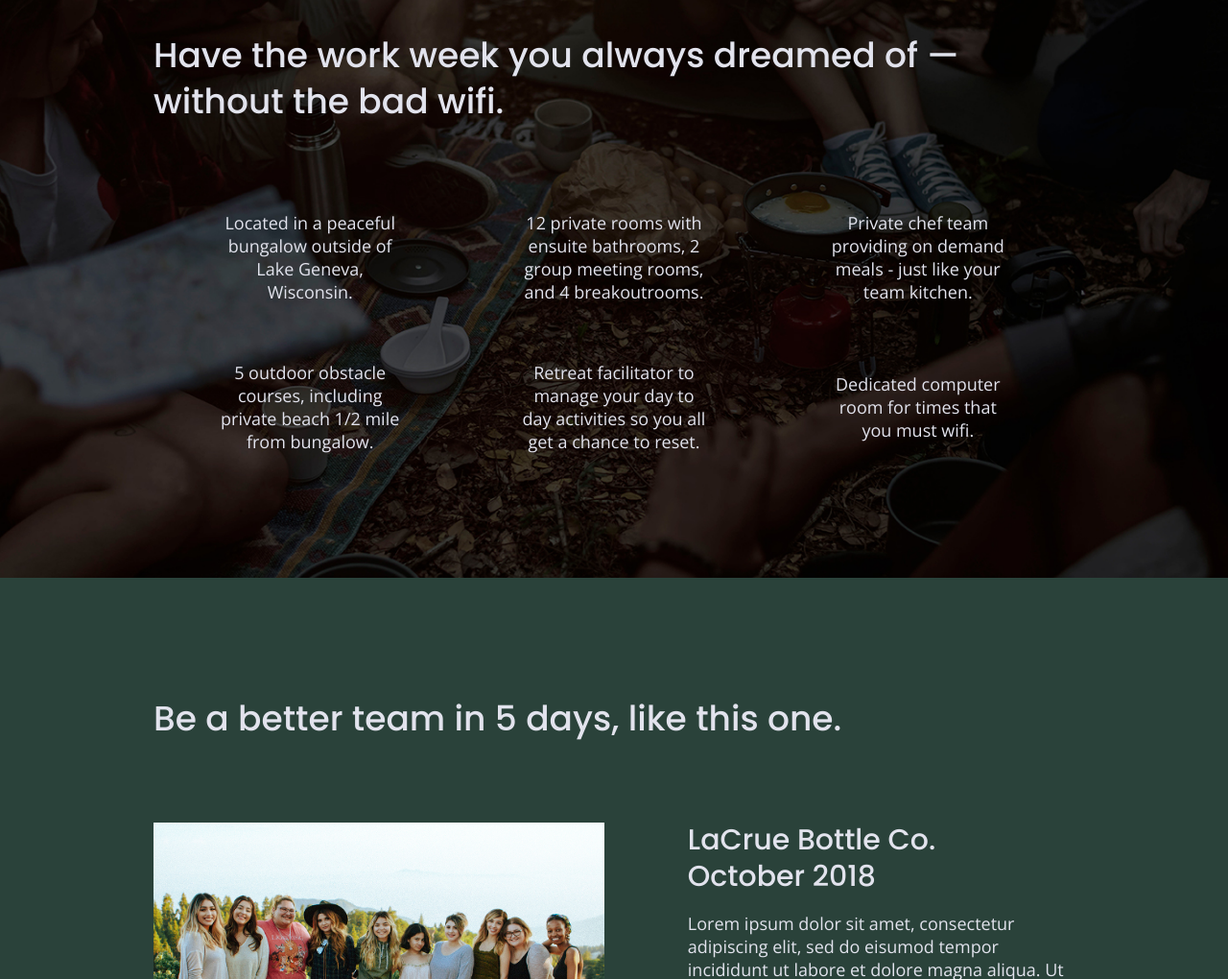
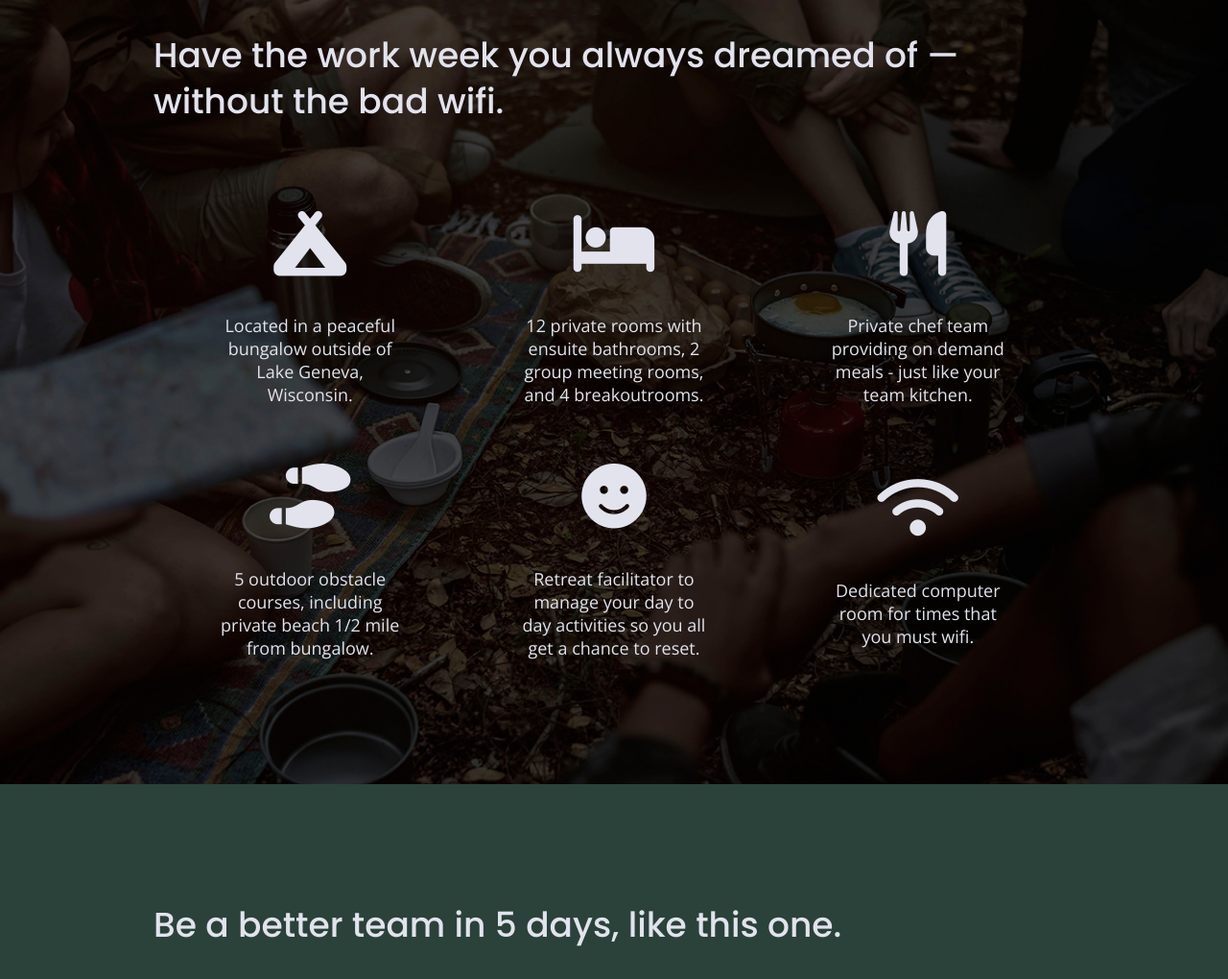
Before and after one commit to emilyann1/unplugged-retreat, a website built with Parcel: page index.html in a window 1280 px wide. Shown: the part 998-2018 px from the top of the page at 96% size. Built offline with nearby package versions, Linux system fonts and the light colour scheme.

Commit message:
added icons to html

```diff
--- a/css/main.css
+++ b/css/main.css
@@ -382,6 +382,11 @@ input[type=button] {
 .features p {
   text-align: center;
   margin: 0;
+}
+
+.features i {
+  font-size: 3.75em;
+  margin-bottom: 40px;
 }
 
 /* Reviews */
--- a/index.html
+++ b/index.html
@@ -18,6 +18,7 @@
 
   <link rel="stylesheet" href="css/normalize.css">
   <link rel="stylesheet" href="css/main.css">
+  <script src="https://kit.fontawesome.com/74667daea5.js" crossorigin="anonymous"></script>
 
   <meta name="theme-color" content="#fafafa">
 
@@ -75,41 +76,53 @@
         <h2>Have the work week you always dreamed of — without the bad wifi.</h2>
         <div class="features-items">
             <article>
-              <p class="fontawesome-icon"></p>
+              <p class="fontawesome-icon">
+                <i class="fas fa-campground"></i>
+              </p>
               <p class="features-item-description">Located in a peaceful bungalow
                 outside of Lake Geneva, Wisconsin.</p>
             </article>
 
             <article>
-              <p class="fontawesome-icon"></p>
+              <p class="fontawesome-icon">
+                <i class="fas fa-bed"></i>
+              </p>
               <p class="features-item-description">12 private rooms with ensuite
                 bathrooms, 2 group meeting rooms, and 4 breakoutrooms.
               </p>
             </article>
 
             <article>
-              <p class="fontawesome-icon"></p>
+              <p class="fontawesome-icon">
+                <i class="fas fa-utensils"></i>
+              </p>
               <p class="features-item-description">Private chef team providing on
                 demand meals - just like your team kitchen.
               </p>
             </article>
 
             <article>
-              <p class="fontawesome-icon"></p>
+              <p class="fontawesome-icon">
+                <i class="fas fa-shoe-prints"></i>
+              </p>
               <p class="features-item-description">5 outdoor obstacle courses,
                 including private beach 1/2 mile from bungalow.
               </p>
             </article>
 
             <article>
-              <p class="fontawesome-icon"></p>
+              <p class="fontawesome-icon">
+                <i class="fas fa-smile"></i>
+              </p>
               <p class="features-item-description">Retreat facilitator to manage
                 your day to day activities so you all get a chance to reset.
               </p>
             </article>
 
             <article>
-              <p class="fontawesome-icon"></p>
+              <p class="fontawesome-icon">
+                <i class="fas fa-wifi"></i>
+              </p>
               <p class="features-item-description">Dedicated computer room for
                 times that you must wifi.
               </p>
```
Also changed, not shown: faq/index.html (+1 -0 lines).
